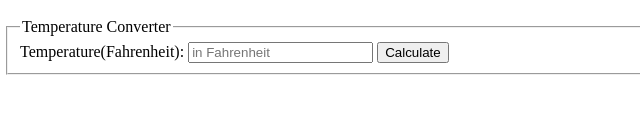
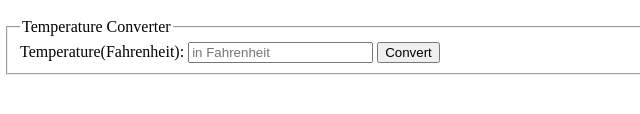
Before and after one commit to Mnangwe/age-temp-calculator, a plain HTML site: page index.html in a window 1280 px wide. Shown: the part 198-312 px from the top of the page, 4-644 px from the left. Drawn offline with Linux system fonts and the light colour scheme.

```diff
--- a/index.html
+++ b/index.html
@@ -30,7 +30,7 @@
             <div>
                 <label for="Temperature">Temperature(Fahrenheit):</label>
                 <input type="text" id="Temperature" placeholder="in Fahrenheit">
-                <button type="submit" onclick="tempCalc()">Calculate</button>
+                <button type="submit" onclick="tempCalc()">Convert</button>
             </div>
         </fieldset>
     </form>
```
